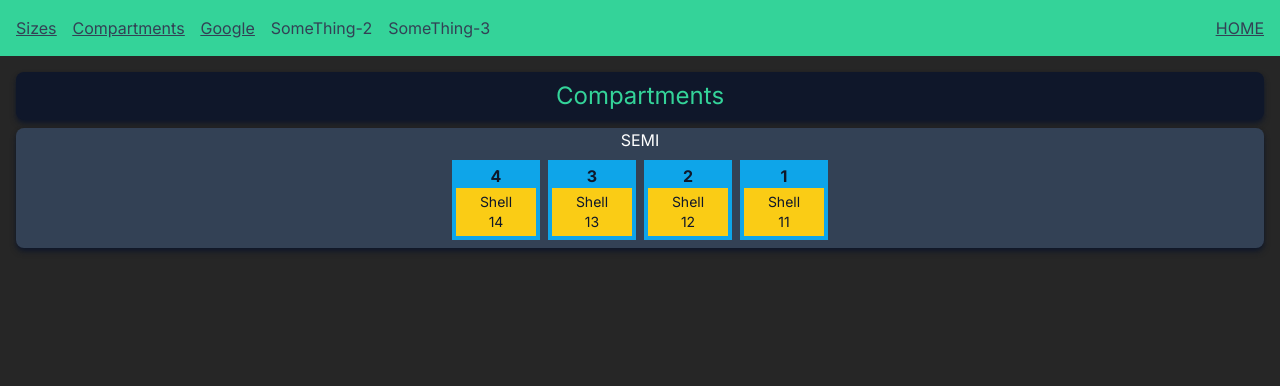
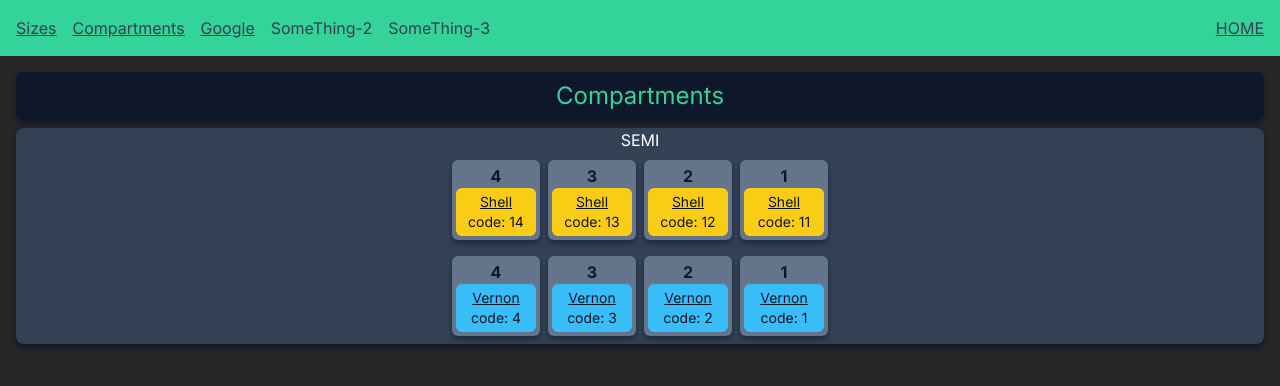
Before and after one commit to NickDriver/training-notes, a Next.js app: page /compartments in a window 1280 px wide. Shown: the top 386 px of the page. Built offline with nearby package versions, Linux system fonts and the light colour scheme.

Commit message:
Fix Semi

```diff
--- a/src/app/compartments/components/Card.tsx
+++ b/src/app/compartments/components/Card.tsx
@@ -1,6 +1,6 @@
 export default function Card({children}: any){
   return (
-    <div className="flex flex-col items-center h-full w-full my-2 rounded-lg bg-slate-700 text-white shadow-md shadow-slate-900 hover:bg-rose-400">
+    <div className="flex flex-col items-center h-full w-full my-2 rounded-lg bg-slate-700 text-white shadow-md shadow-slate-900">
       {children}
     </div>
   )
--- a/src/app/compartments/components/Compartment.tsx
+++ b/src/app/compartments/components/Compartment.tsx
@@ -1,20 +1,65 @@
-export default function Compartment({size, num, vendor, comp_code, color}: any){
-  let w_num: string = "w-3/4 ";
-  // if (size === 3500) {
-  //   w_num = "w-5/12 ";
-  // } else if (size === 1600) {
-  //   w_num = "w-1/5 ";
-  // } else if (size === 1000) {
-  //   w_num = "w-1/8 ";
-  // } else if (size === 2000) {
-  //   w_num = "w-1/4 ";
-  // }
+
+enum Vendors {
+  SHELL = "Shell",
+  VERNON = "Vernon",
+}
+
+enum VendorColor {
+  SHELL = " bg-yellow-400 ",
+  VERNON = " bg-sky-400 ",
+}
+
+interface Vendor {
+  color: VendorColor;
+  comp_code: String;
+}
+
+const vendor_data: Vendor = {
+  color: VendorColor.SHELL,
+  comp_code: "",
+}
+
+const w_num: string = "w-3/4 ";
+
+export default function Compartment({ size, num, vendor}: any){
+  if (vendor === Vendors.SHELL) {
+    vendor_data.color = VendorColor.SHELL;
+    if (num === 1) {
+      vendor_data.comp_code = "11";
+    }
+    if (num === 2) {
+      vendor_data.comp_code = "12";
+    }
+    if (num === 3) {
+      vendor_data.comp_code = "13";
+    }
+    if (num === 4) {
+      vendor_data.comp_code = "14";
+    }
+  }
+
+  if (vendor === Vendors.VERNON) {
+    vendor_data.color = VendorColor.VERNON;
+    if (num === 1) {
+      vendor_data.comp_code = "1";
+    }
+    if (num === 2) {
+      vendor_data.comp_code = "2";
+    }
+    if (num === 3) {
+      vendor_data.comp_code = "3";
+    }
+    if (num === 4) {
+      vendor_data.comp_code = "4";
+    }
+  }
+
   return (
-    <div className={w_num + 'm-1 p-1 bg-sky-500 text-slate-900'}>
+    <div className={w_num + 'm-1 p-1 bg-slate-500 text-slate-900 rounded-md shadow-md shadow-slate-800'}>
       <div className="flex justify-center items-center font-bold">{num}</div>
-      <div className={"flex flex-col items-center p-1 text-sm font-normal" + color}>
-        <p className="">{vendor}</p>
-        <p className="">{comp_code}</p>
+      <div className={"flex flex-col items-center p-1 text-sm font-normal rounded-md" + vendor_data.color}>
+        <p className="underline">{vendor}</p>
+        <p className="">{"code: "+vendor_data.comp_code}</p>
       </div>
     </div>
   )
--- a/src/app/compartments/components/Semi.tsx
+++ b/src/app/compartments/components/Semi.tsx
@@ -1,17 +1,26 @@
 import Compartment from "./Compartment";
 
-export default function Semi({children, num}: any){
+enum Vendors {
+  SHELL = "Shell",
+  VERNON = "Vernon",
+}
+
+export default function Semi({children}: any){
   return (
-    <>
+    <div className="flex flex-col items-center">
       <div>SEMI</div>
-      <div className="flex justify-center flex-row-reverse m-1 w-96 hover:bg-slate-300">
-        <Compartment num={1} size={3500} vendor={"Shell"} comp_code={"11"} color={" bg-yellow-400 "} />
-        <Compartment num={2} size={1600} vendor={"Shell"} comp_code={"12"} color={" bg-yellow-400 "}  />
-        <Compartment num={3} size={1000} vendor={"Shell"} comp_code={"13"} color={" bg-yellow-400 "}  />
-        <Compartment num={4} size={2000} vendor={"Shell"} comp_code={"14"} color={" bg-yellow-400 "}  />
-
-        {children}
+      <div className="flex justify-center flex-row-reverse m-1 w-96">
+        <Compartment num={1} size={3500} vendor={Vendors.SHELL}  />
+        <Compartment num={2} size={1600} vendor={Vendors.SHELL}  />
+        <Compartment num={3} size={1000} vendor={Vendors.SHELL}  />
+        <Compartment num={4} size={2000} vendor={Vendors.SHELL}  />
       </div>
-    </>
+      <div className="flex justify-center flex-row-reverse m-1 w-96">
+        <Compartment num={1} size={3500} vendor={Vendors.VERNON}  />
+        <Compartment num={2} size={1600} vendor={Vendors.VERNON}  />
+        <Compartment num={3} size={1000} vendor={Vendors.VERNON}  />
+        <Compartment num={4} size={2000} vendor={Vendors.VERNON}  />
+      </div>
+    </div>
   )
 }
--- a/src/app/compartments/page.tsx
+++ b/src/app/compartments/page.tsx
@@ -7,15 +7,7 @@ export default function Compartments(){
   <div>
     <div className="flex justify-center p-2 w-full bg-slate-900 text-emerald-400 text-bold text-2xl rounded-lg shadow-md shadow-slate-900">Compartments</div>
     <Card>
-      {/* <div className="flex justify-center m-1 text-orange-600 text-1xl hover:bg-slate-400">TEST DIV</div> */}
-      <Semi>
-      </Semi>
-      {/* <Semi>
-        <Compartment num={1} size={3500} />
-        <Compartment num={2} size={1600} />
-        <Compartment num={3} size={1000} />
-        <Compartment num={4} size={2000} />
-      </Semi> */}
+      <Semi />
     </Card>
   </div>
   )
```
